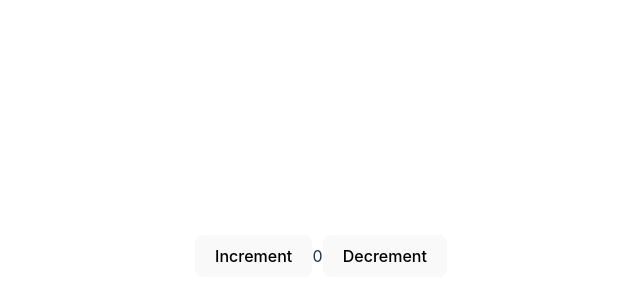
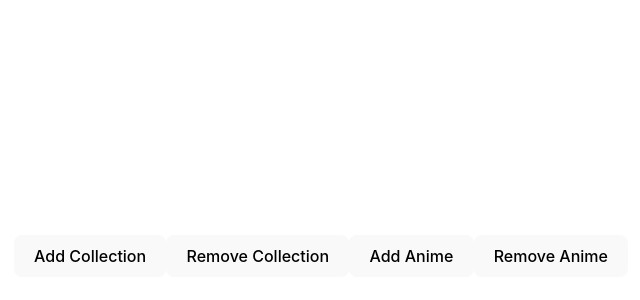
Before and after one commit to adityaputral/anime-list-collection, a React (Vite) app: page /collection-list in a window 1280 px wide. Shown: the part 144-444 px from the top of the page, without its empty margins (319-959 px from the left). Built offline with nearby package versions, Linux system fonts and the light colour scheme.

Commit message:
apply animecollection reducer

```diff
--- a/src/pages/collection-listing/CollectionListing.tsx
+++ b/src/pages/collection-listing/CollectionListing.tsx
@@ -1,8 +1,15 @@
 import { useSelector, useDispatch } from 'react-redux';
-import { decrement, increment } from './../../store/counterSlice';
+import {
+  addCollection,
+  removeCollection,
+  addAnime,
+  removeAnime
+} from '../../store/animeCollections';
 
 export default function Counter() {
-  const count = useSelector((state) => state.counter.value);
+  const collections = useSelector(
+    (state) => state.animeCollections.collections
+  );
   const dispatch = useDispatch();
 
   return (
@@ -10,16 +17,47 @@ export default function Counter() {
       <div>
         <button
           aria-label="Increment value"
-          onClick={() => dispatch(increment())}
+          onClick={() =>
+            dispatch(
+              addCollection({
+                name: 'collection1',
+                animeList: [{ id: '1', name: 'sss' }]
+              })
+            )
+          }
         >
-          Increment
+          Add Collection
         </button>
-        <span>{count}</span>
         <button
-          aria-label="Decrement value"
-          onClick={() => dispatch(decrement())}
+          aria-label="Increment value"
+          onClick={() => dispatch(removeCollection('collection1'))}
         >
-          Decrement
+          Remove Collection
+        </button>
+
+        <button
+          aria-label="Add Anime"
+          onClick={() =>
+            dispatch(
+              addAnime({
+                animeDetail: { id: '2', name: 'Anime 2' },
+                collectionName: 'collection1'
+              })
+            )
+          }
+        >
+          Add Anime
+        </button>
+
+        <button
+          aria-label="Remove Anime"
+          onClick={() =>
+            dispatch(
+              removeAnime({ animeId: '2', collectionName: 'collection1' })
+            )
+          }
+        >
+          Remove Anime
         </button>
       </div>
     </div>
--- /dev/null
+++ b/src/store/animeCollections.ts
@@ -0,0 +1,85 @@
+import { createSlice, current } from '@reduxjs/toolkit';
+
+export const animeCollectionSlice = createSlice({
+  name: 'animeCollections',
+  initialState: {
+    collections: []
+  },
+  reducers: {
+    addCollection: (
+      state,
+      action: {
+        payload: {
+          name: string;
+          animeList: [{ animeDetail: Record<string, any> }];
+        };
+      }
+    ) => {
+      const payload = action.payload;
+      state.collections.push(payload);
+    },
+    removeCollection: (
+      state,
+      action: {
+        payload: string;
+      }
+    ) => {
+      const payload = action.payload;
+      const foundCollectionIndex = state.collections.findIndex(
+        (collection) => collection.name === payload
+      );
+
+      if (foundCollectionIndex > -1)
+        state.collections.splice(foundCollectionIndex, 1);
+    },
+    addAnime: (
+      state,
+      action: {
+        payload: { animeDetail: Record<string, any>; collectionName: string };
+      }
+    ) => {
+      const payload = action.payload;
+      const foundCollectionIndex = state.collections.findIndex(
+        (collection) => collection.name === payload.collectionName
+      );
+
+      if (foundCollectionIndex > -1) {
+        state.collections[foundCollectionIndex].animeList.push(
+          payload.animeDetail
+        );
+      }
+    },
+    removeAnime: (
+      state,
+      action: {
+        payload: { animeId: string; collectionName: string };
+      }
+    ) => {
+      const payload = action.payload;
+      const foundCollectionIndex = state.collections.findIndex(
+        (collection) => collection.name === payload.collectionName
+      );
+
+      if (foundCollectionIndex > -1) {
+        const animeListUnderTheCollection =
+          state.collections[foundCollectionIndex].animeList;
+        const foundAnimeIndex = animeListUnderTheCollection.findIndex(
+          (animeItem) => animeItem.id === payload.animeId
+        );
+
+        if (foundAnimeIndex > -1) {
+          state.collections[foundCollectionIndex].animeList.splice(
+            foundAnimeIndex,
+            1
+          );
+        }
+      }
+    }
+  }
+});
+
+// Action creators are generated for each case reducer function
+export const { addAnime, removeAnime, addCollection, removeCollection } =
+  animeCollectionSlice.actions;
+
+export default animeCollectionSlice.reducer;
--- a/src/store/counterSlice.ts
+++ /dev/null
@@ -1,29 +0,0 @@
-import { createSlice } from '@reduxjs/toolkit';
-
-export const counterSlice = createSlice({
-  name: 'counter',
-  initialState: {
-    value: 0
-  },
-  reducers: {
-    increment: (state) => {
-      // Redux Toolkit allows us to write "mutating" logic in reducers. It
-      // doesn't actually mutate the state because it uses the Immer library,
-      // which detects changes to a "draft state" and produces a brand new
-      // immutable state based off those changes.
-      // Also, no return statement is required from these functions.
-      state.value += 1;
-    },
-    decrement: (state) => {
-      state.value -= 1;
-    },
-    incrementByAmount: (state, action) => {
-      state.value += action.payload;
-    }
-  }
-});
-
-// Action creators are generated for each case reducer function
-export const { increment, decrement, incrementByAmount } = counterSlice.actions;
-
-export default counterSlice.reducer;
--- a/src/store/index.ts
+++ b/src/store/index.ts
@@ -10,7 +10,7 @@ import {
 } from 'redux-persist';
 
 import storage from 'redux-persist/lib/storage';
-import counterReducer from './counterSlice';
+import animeCollectionsReducer from './animeCollections';
 
 const persistConfig = {
   key: 'root',
@@ -20,7 +20,7 @@ const persistConfig = {
 
 export default configureStore({
   reducer: {
-    counter: persistReducer(persistConfig, counterReducer)
+    animeCollections: persistReducer(persistConfig, animeCollectionsReducer)
   },
   middleware: (getDefaultMiddleware) =>
     getDefaultMiddleware({
```
